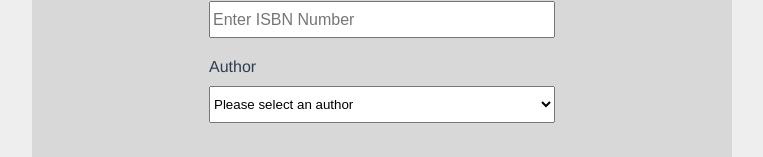
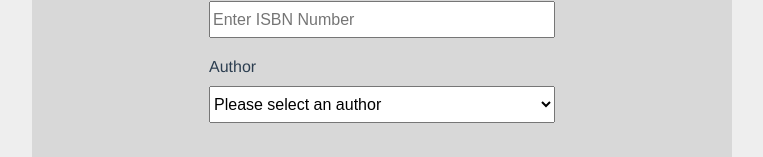
Before and after one commit to iyinolu/simple-bookstore-frontend-vue, a Vue app: page /book-form in a window 1280 px wide. Shown: the part 280-437 px from the top of the page, without its empty margins (258-1021 px from the left). Built offline with nearby package versions, Linux system fonts and the light colour scheme.

Commit message:
update style

```diff
--- a/src/views/authorForm.vue
+++ b/src/views/authorForm.vue
@@ -88,7 +88,8 @@ export default {
   max-width: 346px;
   margin: 0 auto;
 }
-input {
+input,
+select {
   font-size: 16px;
 }
 input,
--- a/src/views/bookForm.vue
+++ b/src/views/bookForm.vue
@@ -111,7 +111,8 @@ export default {
   max-width: 346px;
   margin: 0 auto;
 }
-input {
+input,
+select {
   font-size: 16px;
 }
 input,
```
Also changed, not shown: 7 other files (tests, documents, lock files or other folders).
